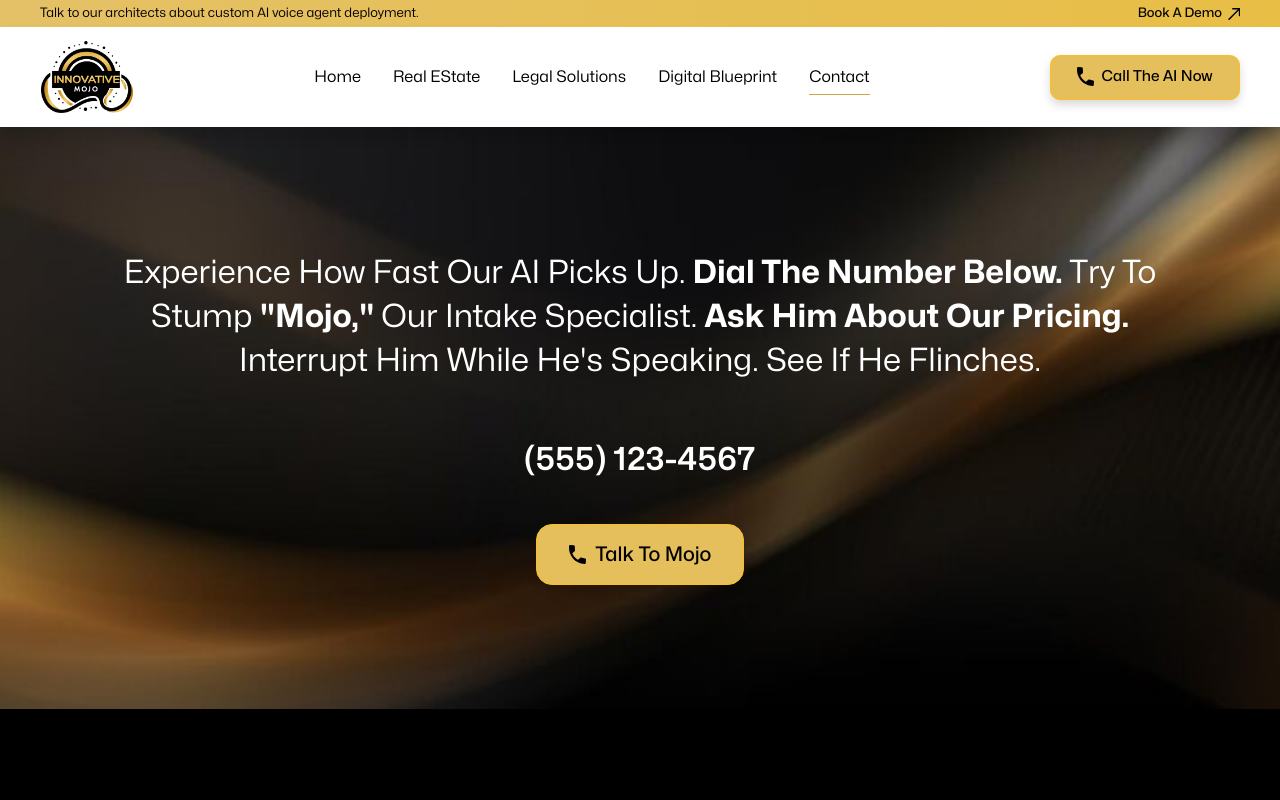
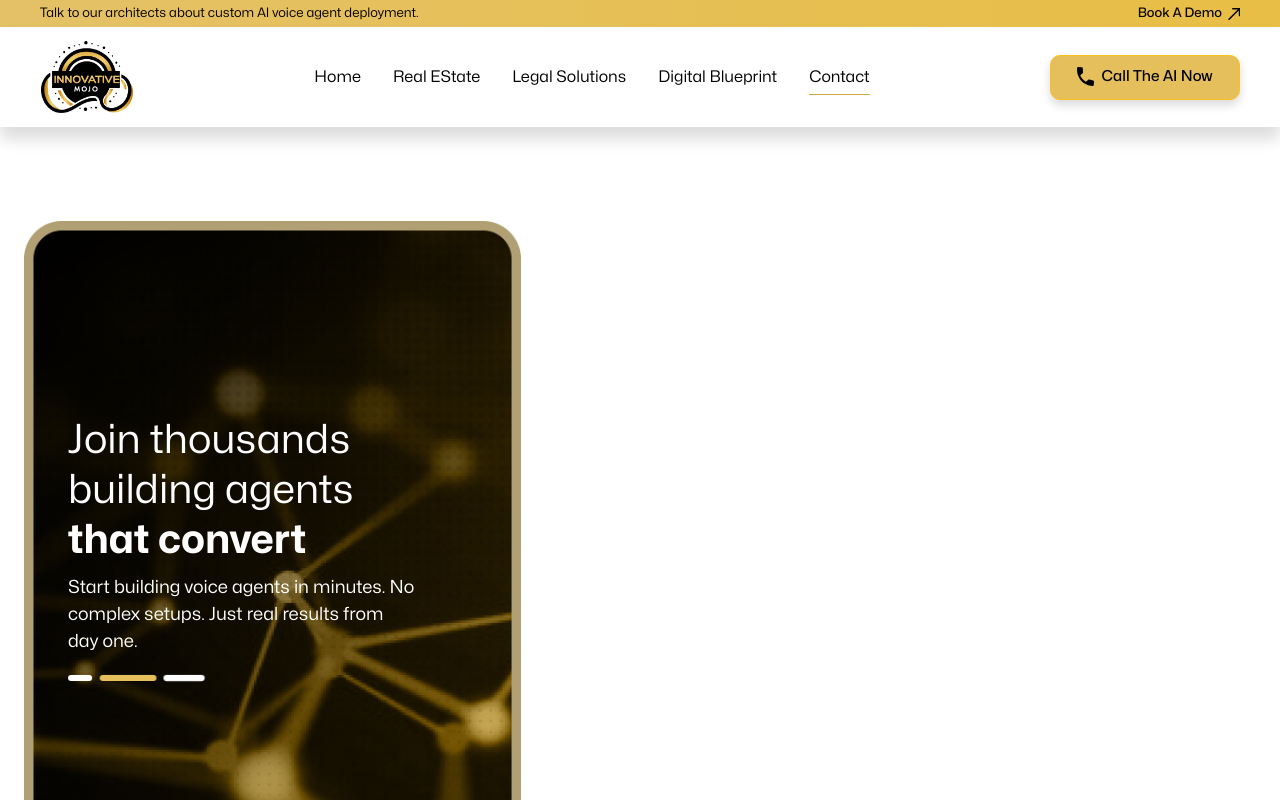
Before and after one commit to alihassamofficial/innovative-mojo-3.0, a Next.js app: page /contact-us in a window 1280 px wide. Shown: the top 800 px of the page. Built offline with nearby package versions, Linux system fonts and the light colour scheme.

Commit message:
aniimation added

```diff
--- a/src/app/contact-us/page.tsx
+++ b/src/app/contact-us/page.tsx
@@ -1,8 +1,10 @@
 import CTA from '@/components/ContactUs/CTA'
+import Hero from '@/components/ContactUs/Hero'
 
 const ContactPage = () => {
   return (
     <div>
+        <Hero/>
         <CTA/>
     </div>
   )
--- a/src/components/ContactUs/CTA/index.tsx
+++ b/src/components/ContactUs/CTA/index.tsx
@@ -31,10 +31,10 @@ const CTA = () => {
                     </Text>
 
                     {/* CTA Button */}
-                    <Link href="/talk-to-mojo">
+                    <Link href="#">
                         <Button className="shadow-[0px_5px_10px_0px_#00000026]  bg-[#E5BF5B] border flex items-center gap-[10px] border-[#FAC11D] text-black text-lg md:text-[20px] font-medium  px-8 py-4 rounded-[16px] font-mona-sans hover:bg-[#FAC11D] transition-colors w-[208px] h-[61px]">
                             <PhoneSolidIcon />
-                            Talk To Mojo
+                            Click To Dial
                         </Button>
                     </Link>
                 </div>
--- /dev/null
+++ b/src/components/ContactUs/Hero/LeftSlide/index.tsx
@@ -0,0 +1,136 @@
+"use client";
+
+import Image from 'next/image'
+import leftSlideBg from '@/public/images/contact/slidebg.png'
+import Text from '@/components/ui/Text'
+import { useState, useEffect } from 'react'
+
+const LeftSlide = () => {
+    const [activeIndex, setActiveIndex] = useState(0);
+    const [isAnimating, setIsAnimating] = useState(false);
+    const [bulletIndex, setBulletIndex] = useState(0);
+
+    const animatedTexts = [
+        "that scale",
+        "that convert",
+        "that actually work",
+        "worth the hype",
+        "that closed deals",
+        "ready to ship"
+    ];
+
+    const description = "Start building voice agents in minutes. No complex setups. Just real results from day one.";
+
+    // Auto-change text animation every 5 seconds
+    useEffect(() => {
+        const interval = setInterval(() => {
+            setIsAnimating(true);
+            setTimeout(() => {
+                setActiveIndex((prev) => (prev + 1) % animatedTexts.length);
+                setIsAnimating(false);
+            }, 300); // Half of transition duration
+        }, 5000);
+
+        return () => clearInterval(interval);
+    }, [animatedTexts.length]);
+
+    // Auto-change bullet animation synchronized with text (every 5 seconds)
+    useEffect(() => {
+        const interval = setInterval(() => {
+            setBulletIndex((prev) => (prev + 1) % 3);
+        }, 5000);
+
+        return () => clearInterval(interval);
+    }, []);
+
+    // Get size and color based on position (0 = first/biggest, 1 = second/medium, 2 = third/smallest)
+    const getBulletStyles = (position: number) => {
+        // Calculate relative position from active bullet
+        const relativePos = (position - bulletIndex + 3) % 3;
+
+        if (relativePos === 0) {
+            // Active position - biggest width and gold
+            return 'bg-[#E5BF5B] w-14 h-1.5';
+        } else if (relativePos === 1) {
+            // Next position - medium width and white
+            return 'bg-white w-10 h-1.5';
+        } else {
+            // Previous position - smallest width and white
+            return 'bg-white w-6 h-1.5';
+        }
+    };
+
+    return (
+        <div className='max-w-[505px] relative md:min-h-[682px] min-h-[400px]  flex flex-col items-center justify-center'>
+            <Image className='object-cover absolute  z-0 md:p-1 px-5' src={leftSlideBg} alt="leftSlideBg" />
+
+            <div className='relative z-10 flex flex-col pl-12  w-full  '>
+
+                {/* Content */}
+                <div className='w-full max-w-[379px] pr-8'>
+                    <div className='text-left'>
+                        <h2 className='text-white text-2xl md:text-[40px] font-normal font-mona-sans mb-2 leading-tight'>
+                            Join thousands building agents{' '}
+                            <span
+                                className={`inline-block transition-all duration-500 ease-in-out ${
+                                    isAnimating
+                                        ? 'opacity-0 translate-y-2'
+                                        : 'opacity-100 translate-y-0'
+                                }`}
+                            >
+                                <span className='font-bold'>{animatedTexts[activeIndex]}</span>
+                            </span>
+                        </h2>
+                        <p className='text-white text-[14px] md:text-[18px]  font-normal font-mona-sans'>
+                            {description}
+                        </p>
+                    </div>
+
+                    {/* Animated Bullets */}
+                    <style dangerouslySetInnerHTML={{
+                        __html: `
+                            @keyframes bulletGroupFloat {
+                                0%, 100% {
+                                    transform: translateX(0px);
+                                }
+                                50% {
+                                    transform: translateX(4px);
+                                }
+                            }
+                            @keyframes bulletPulse {
+                                0%, 100% {
+                                    transform: scale(1);
+                                }
+                                50% {
+                                    transform: scale(1.05);
+                                }
+                            }
+                            .bullet-group-container {
+                                animation: bulletGroupFloat 3s ease-in-out infinite;
+                            }
+                            .bullet-item {
+                                animation: bulletPulse 2s ease-in-out infinite;
+                            }
+                            .bullet-item:nth-child(2) {
+                                animation-delay: 0.2s;
+                            }
+                            .bullet-item:nth-child(3) {
+                                animation-delay: 0.4s;
+                            }
+                        `
+                    }} />
+                    <div className='flex items-center justify-start gap-2 mt-5 bullet-group-container'>
+                        {[0, 1, 2].map((position) => (
+                            <div
+                                key={position}
+                                className={`rounded-full transition-all duration-700 ease-in-out bullet-item ${getBulletStyles(position)}`}
+                            />
+                        ))}
+                    </div>
+                </div>
+            </div>
+        </div>
+    )
+}
+
+export default LeftSlide
--- a/src/components/ContactUs/Hero/index.tsx
+++ b/src/components/ContactUs/Hero/index.tsx
@@ -1,8 +1,11 @@
 import React from 'react'
+import LeftSlide from './LeftSlide'
 
 const Hero = () => {
   return (
-    <div>index</div>
+    <div className='max-w-[1240px] mx-auto py-20'>
+      <LeftSlide/>
+    </div>
   )
 }
 
```
Also changed, not shown: public/images/contact/slidebg.png (added).
